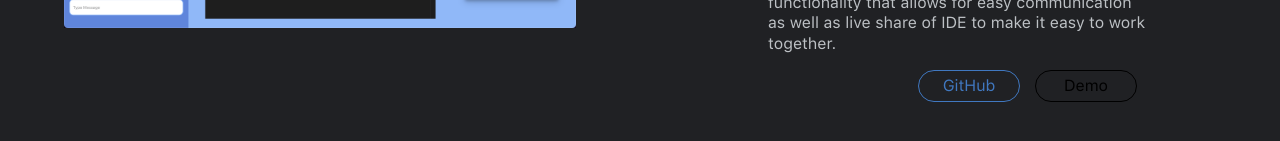
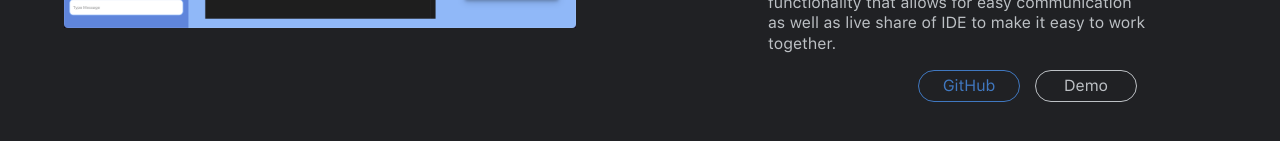
Before and after one commit to jzhou45/jzhou45.github.io, a React (Create React App) app: page / in a window 1280 px wide. Shown: the part 1309-1450 px from the top of the page. Built offline with nearby package versions, Linux system fonts and the light colour scheme.

Commit message:
update resume and button color

```diff
--- a/src/stylesheets/about.css
+++ b/src/stylesheets/about.css
@@ -74,8 +74,8 @@
 }
 
 .abutton{
-    border: 1px solid black;
-    color: black;
+    border: 1px solid #bdc1c5;
+    color: #bdc1c5;
 }
 
 .abutton:hover{
@@ -96,7 +96,7 @@
 }
 
 .resume{
-    color: black;
+    color: #bdc1c5;
 }
 
 @media only screen and (max-width: 600px) {
```
Also changed, not shown: 1 other file (tests, documents, lock files or other folders).
